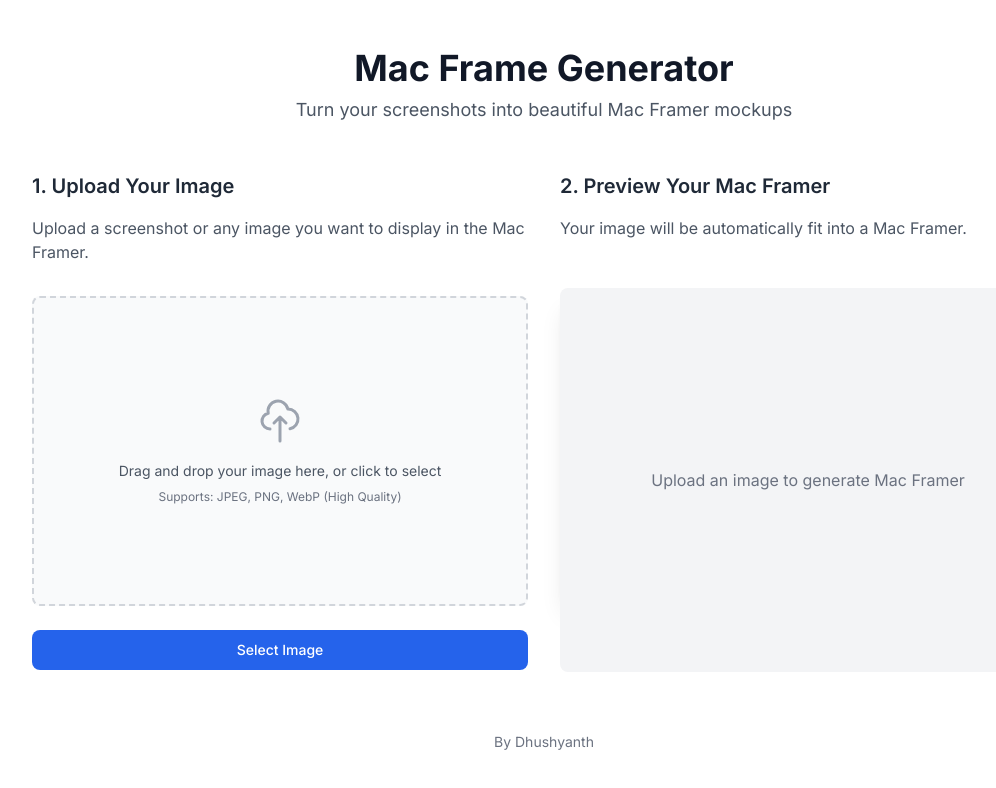
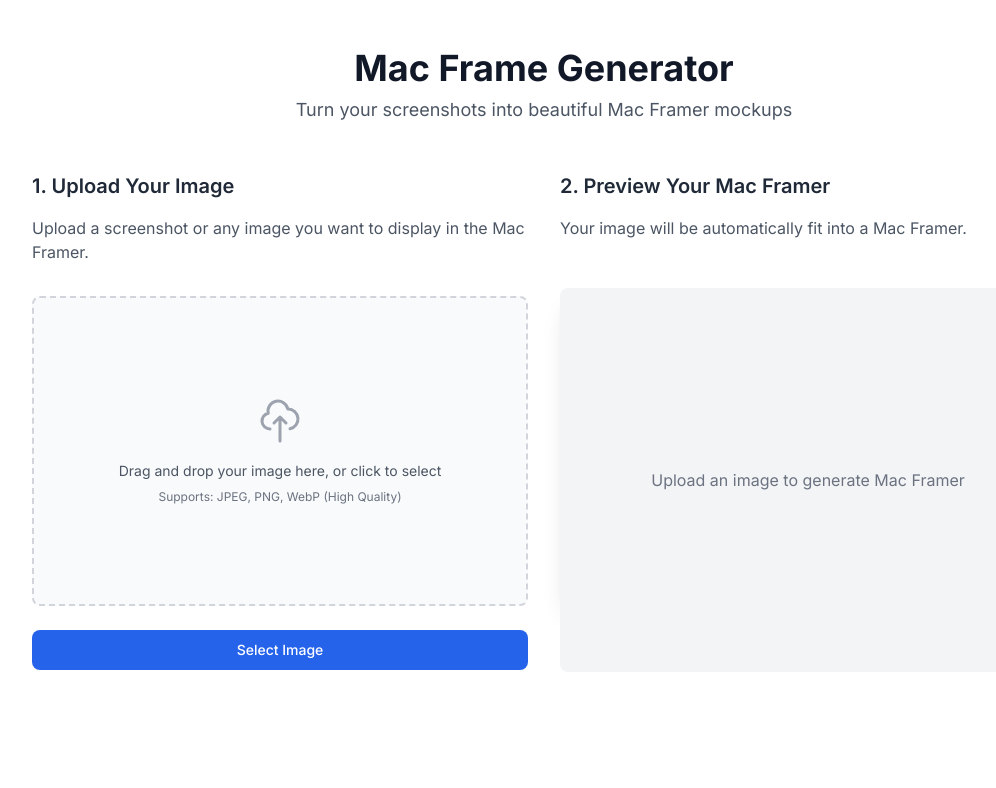
Before and after one commit to dhushyanth-h-m/Mac-Framer, a Next.js app: page / in a window 1280 px wide. Shown: the top 788 px of the page, without its empty margins (96-1092 px from the left). Built offline with nearby package versions, Linux system fonts and the light colour scheme; no server answers.

Commit message:
Refactor: Remove my name

```diff
--- a/src/app/page.tsx
+++ b/src/app/page.tsx
@@ -87,7 +87,7 @@ export default function Home() {
       </main>
 
       <footer className="mt-12 text-center text-sm text-gray-500 dark:text-gray-400">
-        <p>By Dhushyanth </p>
+        {/* <p>By Dhushyanth </p> */}
       </footer>
     </div>
   );
```
